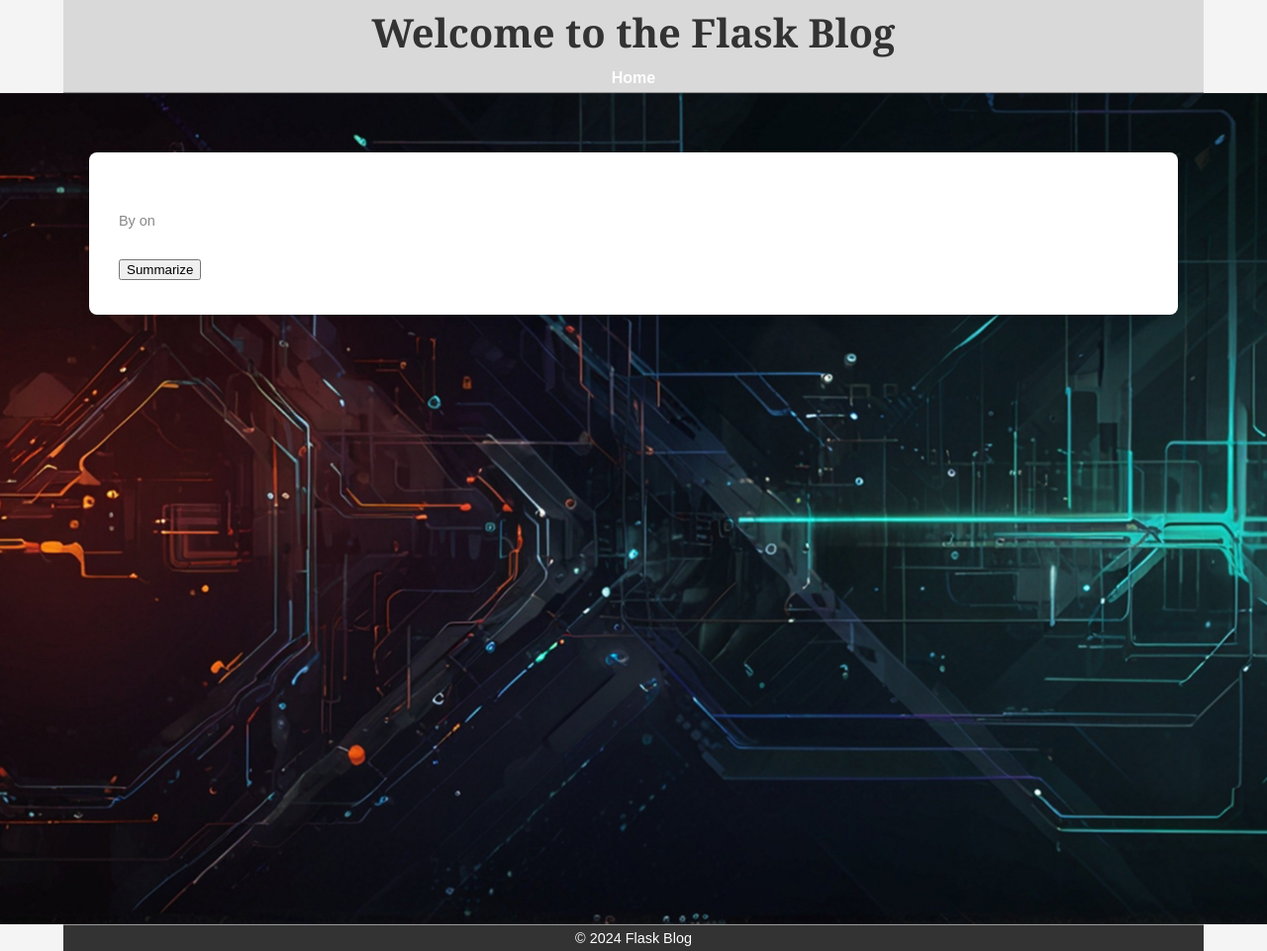
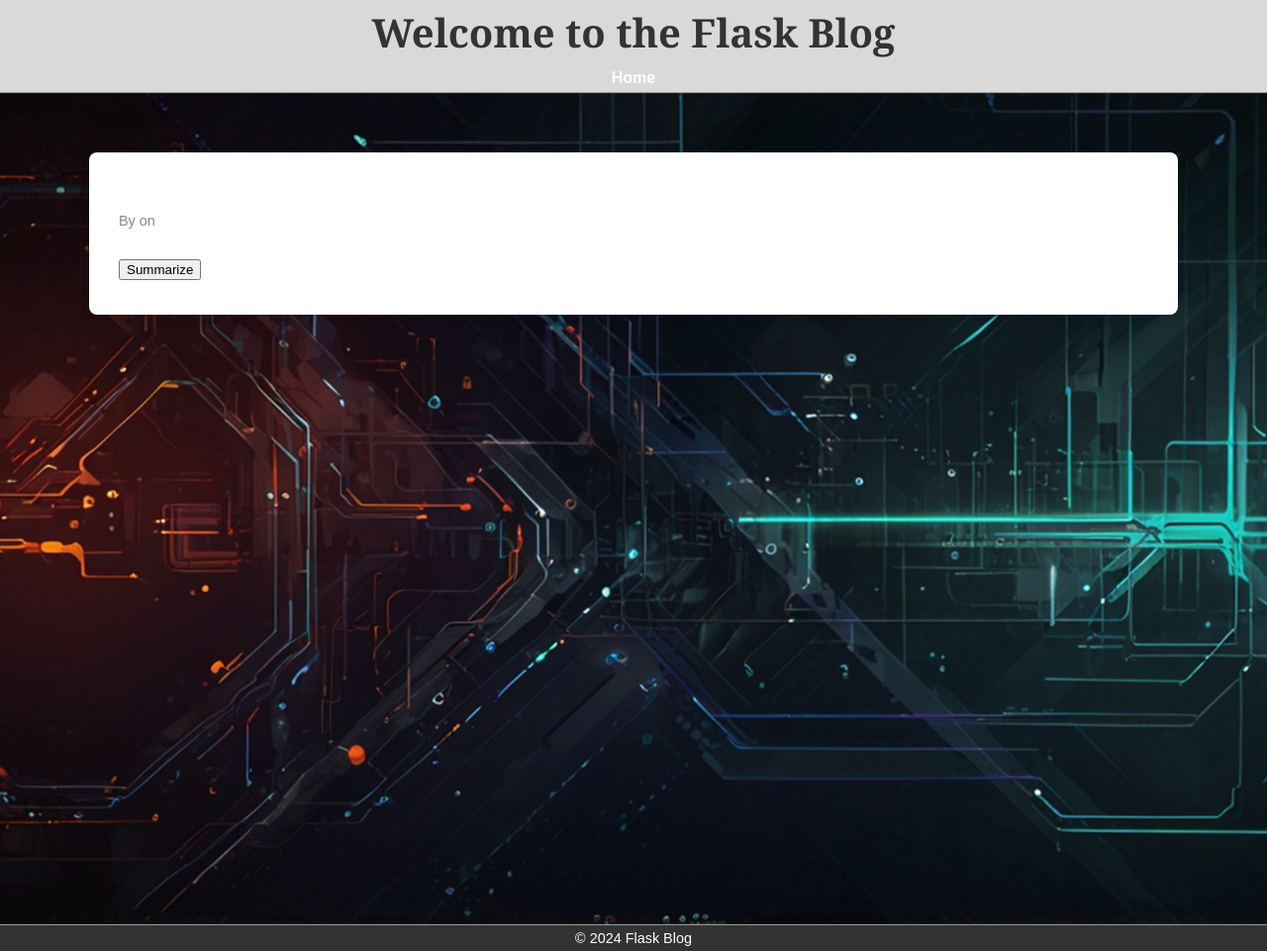
Before and after one commit to Jr-Anvay/Blog_Web, a Flask app: template templates/blog.html in a window 1280 px wide. Shown: the whole page at 99% size. Run offline with Flask 3, Linux system fonts and the light colour scheme; the template is opened without the code that fills it, so the values that code supplies are empty.

Commit message:
Update styles.css

```diff
--- a/static/styles.css
+++ b/static/styles.css
@@ -26,7 +26,7 @@
     padding: 5px 0;
     text-align: center;
     border-bottom: 1px solid #999;  /* Slight bottom border for subtle distinction */
-    width: 90%; /* Adjusted width for a narrow appearance */
+    width: 100%; /* Adjusted width for a narrow appearance */
     margin: 0 auto;
 }
 
@@ -136,7 +136,7 @@
     padding: 5px 0;
     margin-top: 50px;
     border-top: 1px solid #999;  /* Subtle border for a refined look */
-    width: 90%; /* Adjusted width for a narrow footer */
+    width: 100%; /* Adjusted width for a narrow footer */
     margin: 0 auto;
 }
 
```
